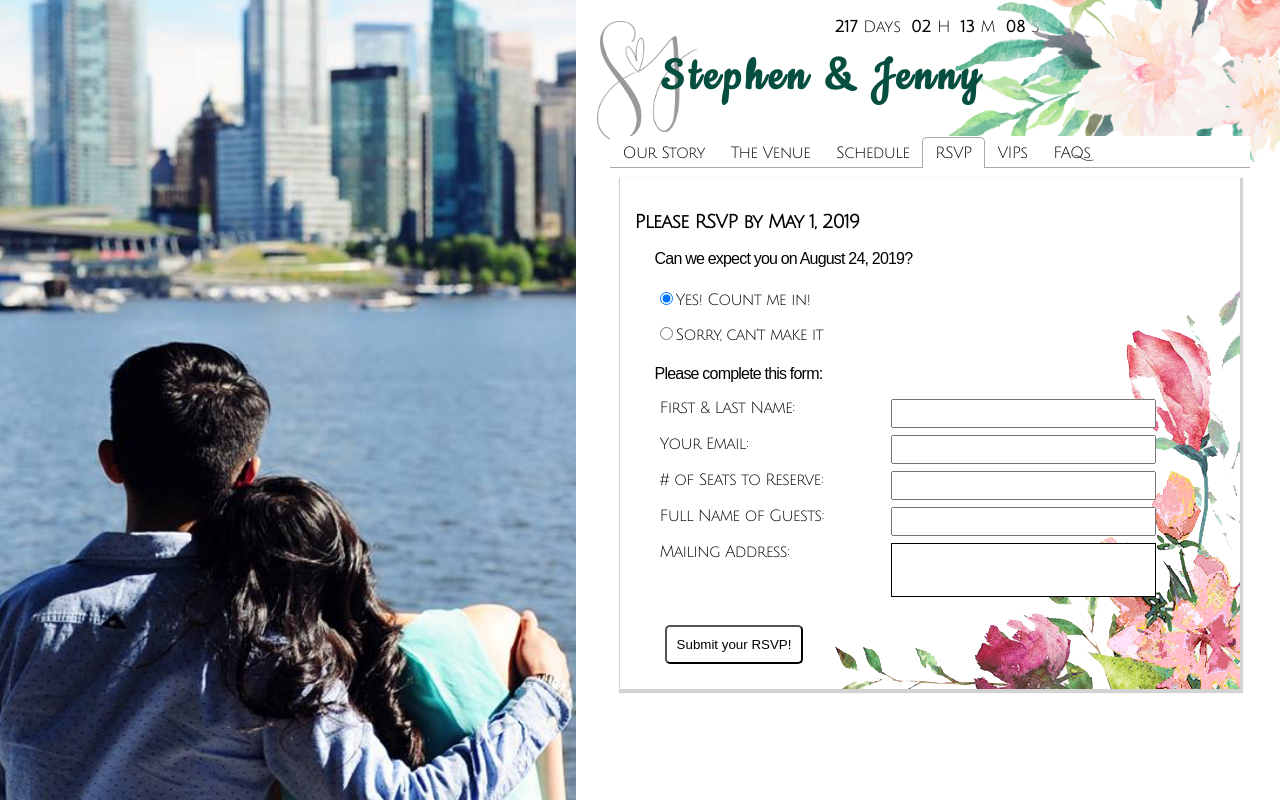
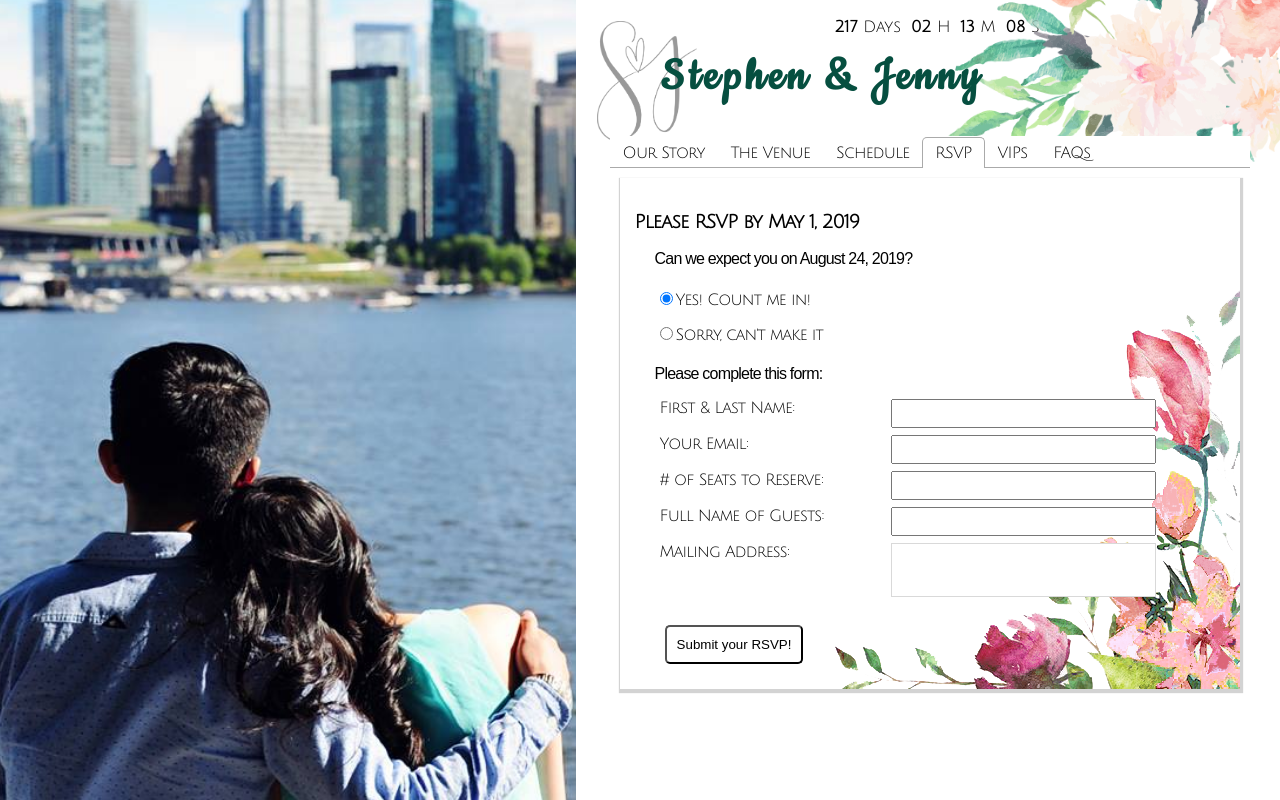
Before and after one commit to jennypoon/react_wed, a React (Create React App) app in the folder client/: page / in a window 1280 px wide. Both pictures are taken after a click on the tab "RSVP". Shown: the top 800 px of the page. Built offline with nearby package versions, Linux system fonts and the light colour scheme; a web font is replaced by a local one.

Commit message:
border of textarea

```diff
--- a/client/src/App.css
+++ b/client/src/App.css
@@ -422,7 +422,7 @@ input, textarea {
   float: right;
   padding: 6px;
   margin: 0px;
-  border: solid 0.5px;
+  border: #d9d9d9 solid 0.5px;
 }
 
 button {
```
